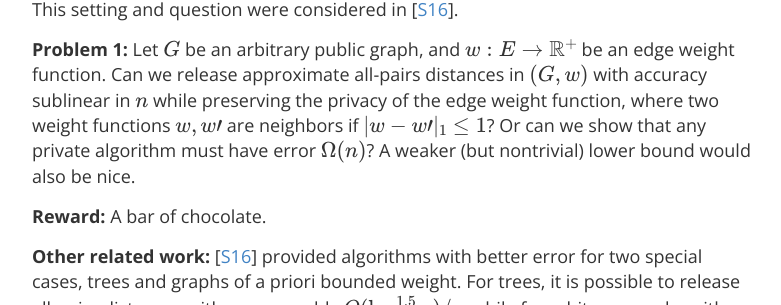
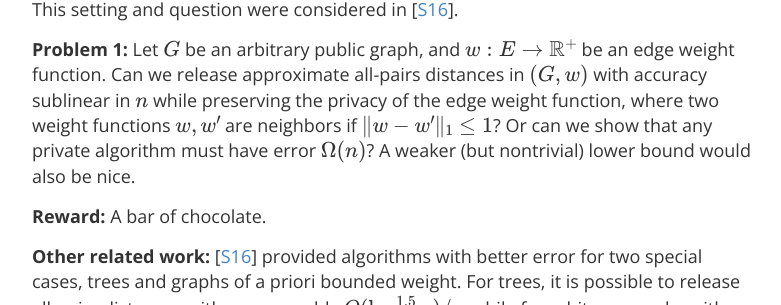
Before and after one commit to differentialprivacy/differentialprivacy, a Jekyll site: the page built from _posts/2020-08-05-open-problem-all-pairs.md, in a window 1280 px wide. Shown: the part 700-1005 px from the top of the page, without its empty margins (248-1029 px from the left). Built offline with Jekyll 4.4.1, drawn with Linux system fonts in a browser that asks for light colours; comment, search, counter and statistics services are not loaded.

```diff
--- a/_posts/2020-08-05-open-problem-all-pairs.md
+++ b/_posts/2020-08-05-open-problem-all-pairs.md
@@ -13,7 +13,7 @@ Suppose that two weight functions \\(w\\) and \\(w'\\) of the same graph \\(G\\)
 
 This setting and question were considered in [[S16](https://arxiv.org/abs/1511.04631)].
 
-**Problem 1:** Let \\(G\\) be an arbitrary public graph, and \\(w : E \to \mathbb{R}^+\\) be an edge weight function. Can we release approximate all-pairs distances in \\((G, w)\\) with accuracy sublinear in \\(n\\) while preserving the privacy of the edge weight function, where two weight functions \\(w, w′\\) are neighbors if \\(\|w − w′\|_1 \le 1\\)? Or can we show that any private algorithm must have error \\(\Omega(n)\\)? A weaker (but nontrivial) lower bound would also be nice.
+**Problem 1:** Let \\(G\\) be an arbitrary public graph, and \\(w : E \to \mathbb{R}^+\\) be an edge weight function. Can we release approximate all-pairs distances in \\((G, w)\\) with accuracy sublinear in \\(n\\) while preserving the privacy of the edge weight function, where two weight functions \\(w, w'\\) are neighbors if \\(\\\|w − w'\\\|_1 \le 1\\)? Or can we show that any private algorithm must have error \\(\Omega(n)\\)? A weaker (but nontrivial) lower bound would also be nice.
 
 **Reward:** A bar of chocolate.
 
```
